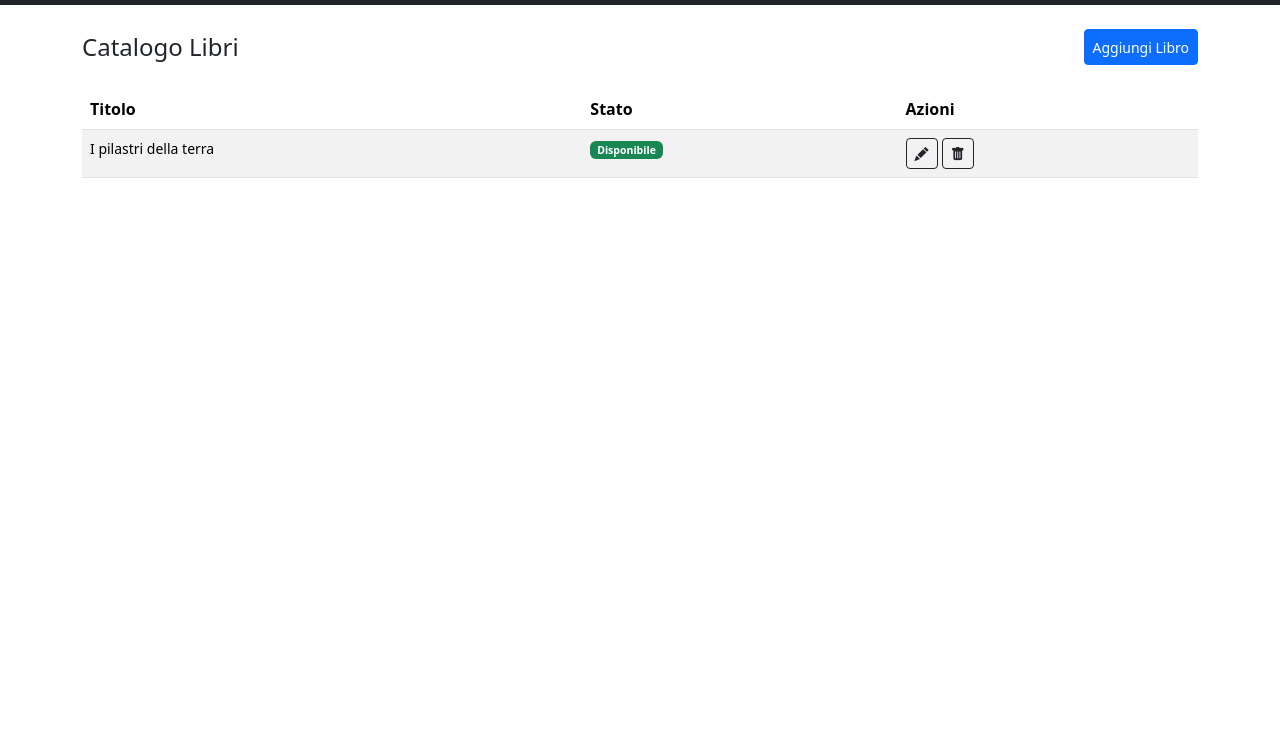
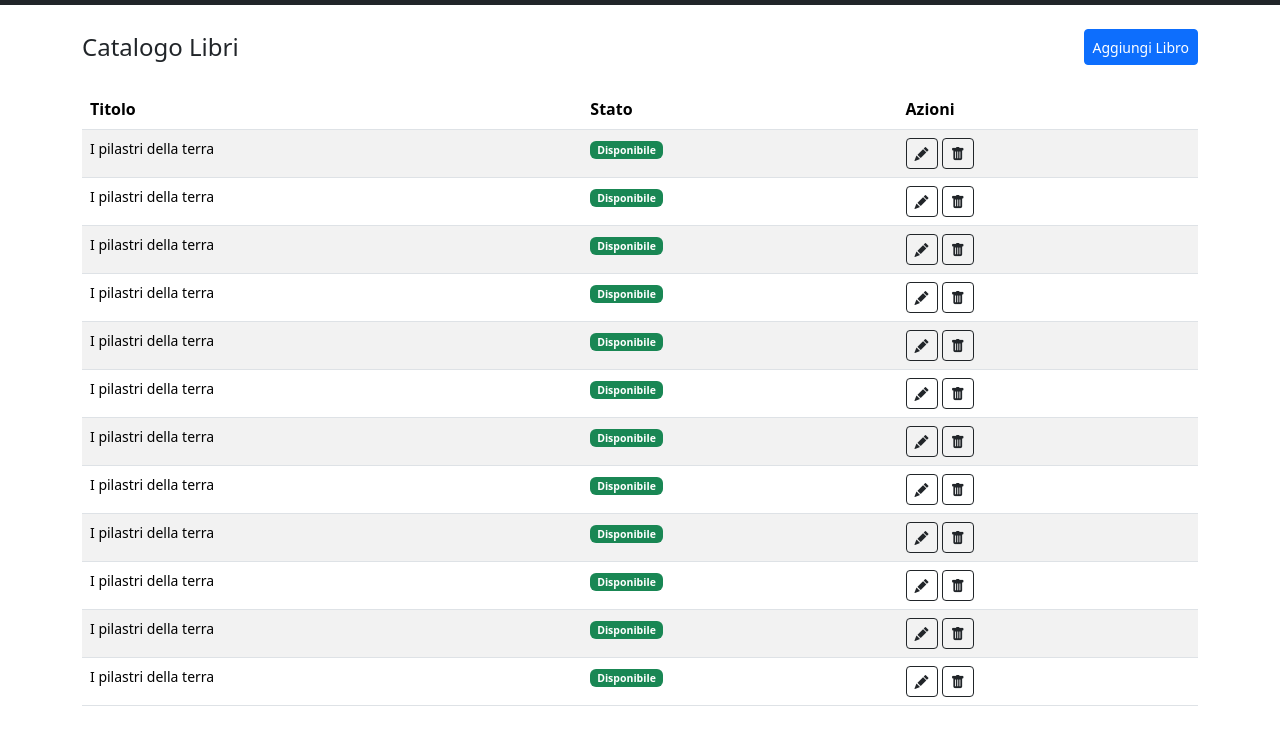
Before and after one commit to simonegreco5/html-css-bootstrap-dashboard, a plain HTML site: page index.html in a window 1280 px wide. Shown: the part 66-800 px from the top of the page. Drawn offline with nearby package versions, Linux system fonts and the light colour scheme.

Commit message:
add all library list (temporarely)

```diff
--- a/index.html
+++ b/index.html
@@ -84,6 +84,105 @@
                         </td>
                     </tr>
 
+                    <tr>
+                        <td class="p">I pilastri della terra</td>
+                        <td class="p"><span class="badge text-bg-success">Disponibile</span>
+                        <td>
+                            <button type="button" class="btn btn-outline-dark btn-sm"><i class="bi bi-pencil-fill"></i></button>
+                            <button type="button" class="btn btn-outline-dark btn-sm"><i class="bi bi-trash-fill"></i></button>
+                        </td>
+                    </tr>
+
+                    <tr>
+                        <td class="p">I pilastri della terra</td>
+                        <td class="p"><span class="badge text-bg-success">Disponibile</span>
+                        <td>
+                            <button type="button" class="btn btn-outline-dark btn-sm"><i class="bi bi-pencil-fill"></i></button>
+                            <button type="button" class="btn btn-outline-dark btn-sm"><i class="bi bi-trash-fill"></i></button>
+                        </td>
+                    </tr>
+
+                    <tr>
+                        <td class="p">I pilastri della terra</td>
+                        <td class="p"><span class="badge text-bg-success">Disponibile</span>
+                        <td>
+                            <button type="button" class="btn btn-outline-dark btn-sm"><i class="bi bi-pencil-fill"></i></button>
+                            <button type="button" class="btn btn-outline-dark btn-sm"><i class="bi bi-trash-fill"></i></button>
+                        </td>
+                    </tr>
+
+                    <tr>
+                        <td class="p">I pilastri della terra</td>
+                        <td class="p"><span class="badge text-bg-success">Disponibile</span>
+                        <td>
+                            <button type="button" class="btn btn-outline-dark btn-sm"><i class="bi bi-pencil-fill"></i></button>
+                            <button type="button" class="btn btn-outline-dark btn-sm"><i class="bi bi-trash-fill"></i></button>
+                        </td>
+                    </tr>
+
+                    <tr>
+                        <td class="p">I pilastri della terra</td>
+                        <td class="p"><span class="badge text-bg-success">Disponibile</span>
+                        <td>
+                            <button type="button" class="btn btn-outline-dark btn-sm"><i class="bi bi-pencil-fill"></i></button>
+                            <button type="button" class="btn btn-outline-dark btn-sm"><i class="bi bi-trash-fill"></i></button>
+                        </td>
+                    </tr>
+
+                    <tr>
+                        <td class="p">I pilastri della terra</td>
+                        <td class="p"><span class="badge text-bg-success">Disponibile</span>
+                        <td>
+                            <button type="button" class="btn btn-outline-dark btn-sm"><i class="bi bi-pencil-fill"></i></button>
+                            <button type="button" class="btn btn-outline-dark btn-sm"><i class="bi bi-trash-fill"></i></button>
+                        </td>
+                    </tr>
+
+                    <tr>
+                        <td class="p">I pilastri della terra</td>
+                        <td class="p"><span class="badge text-bg-success">Disponibile</span>
+                        <td>
+                            <button type="button" class="btn btn-outline-dark btn-sm"><i class="bi bi-pencil-fill"></i></button>
+                            <button type="button" class="btn btn-outline-dark btn-sm"><i class="bi bi-trash-fill"></i></button>
+                        </td>
+                    </tr>
+
+                    <tr>
+                        <td class="p">I pilastri della terra</td>
+                        <td class="p"><span class="badge text-bg-success">Disponibile</span>
+                        <td>
+                            <button type="button" class="btn btn-outline-dark btn-sm"><i class="bi bi-pencil-fill"></i></button>
+                            <button type="button" class="btn btn-outline-dark btn-sm"><i class="bi bi-trash-fill"></i></button>
+                        </td>
+                    </tr>
+
+                    <tr>
+                        <td class="p">I pilastri della terra</td>
+                        <td class="p"><span class="badge text-bg-success">Disponibile</span>
+                        <td>
+                            <button type="button" class="btn btn-outline-dark btn-sm"><i class="bi bi-pencil-fill"></i></button>
+                            <button type="button" class="btn btn-outline-dark btn-sm"><i class="bi bi-trash-fill"></i></button>
+                        </td>
+                    </tr>
+
+                    <tr>
+                        <td class="p">I pilastri della terra</td>
+                        <td class="p"><span class="badge text-bg-success">Disponibile</span>
+                        <td>
+                            <button type="button" class="btn btn-outline-dark btn-sm"><i class="bi bi-pencil-fill"></i></button>
+                            <button type="button" class="btn btn-outline-dark btn-sm"><i class="bi bi-trash-fill"></i></button>
+                        </td>
+                    </tr>
+
+                    <tr>
+                        <td class="p">I pilastri della terra</td>
+                        <td class="p"><span class="badge text-bg-success">Disponibile</span>
+                        <td>
+                            <button type="button" class="btn btn-outline-dark btn-sm"><i class="bi bi-pencil-fill"></i></button>
+                            <button type="button" class="btn btn-outline-dark btn-sm"><i class="bi bi-trash-fill"></i></button>
+                        </td>
+                    </tr>
+
                 </tbody>
             </table>
 
```
